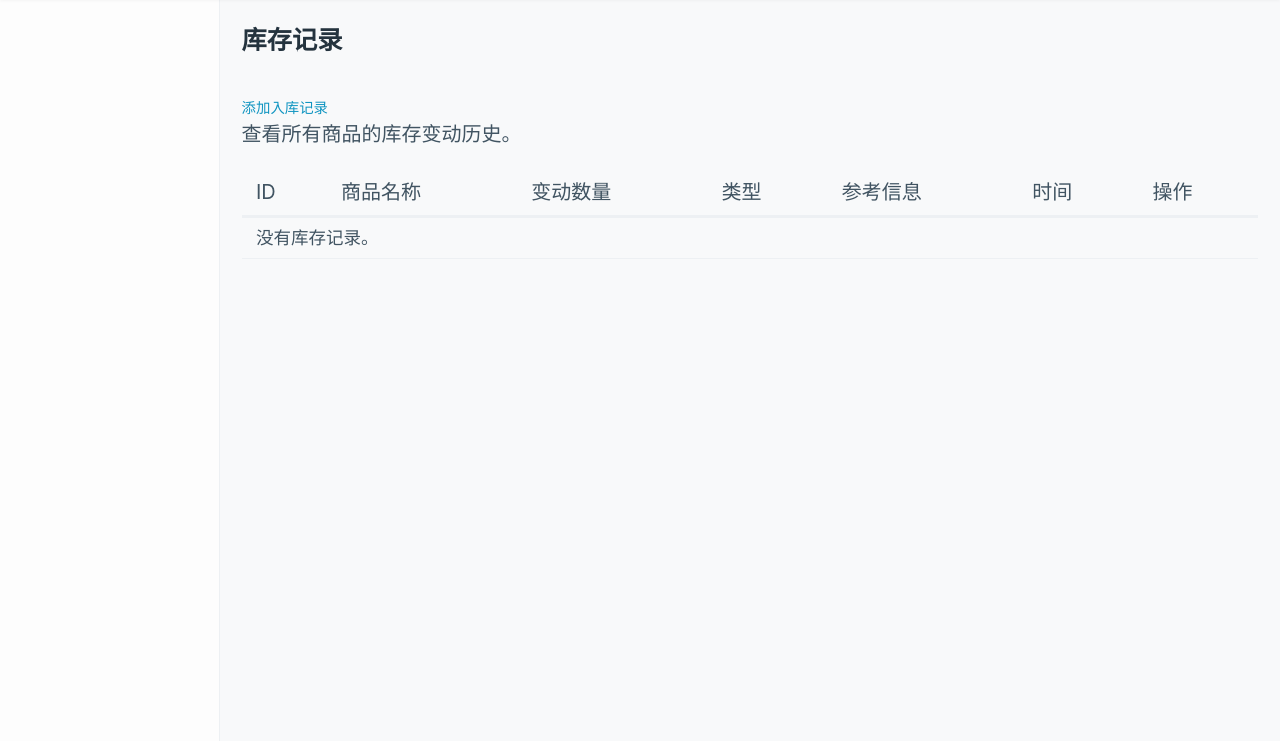
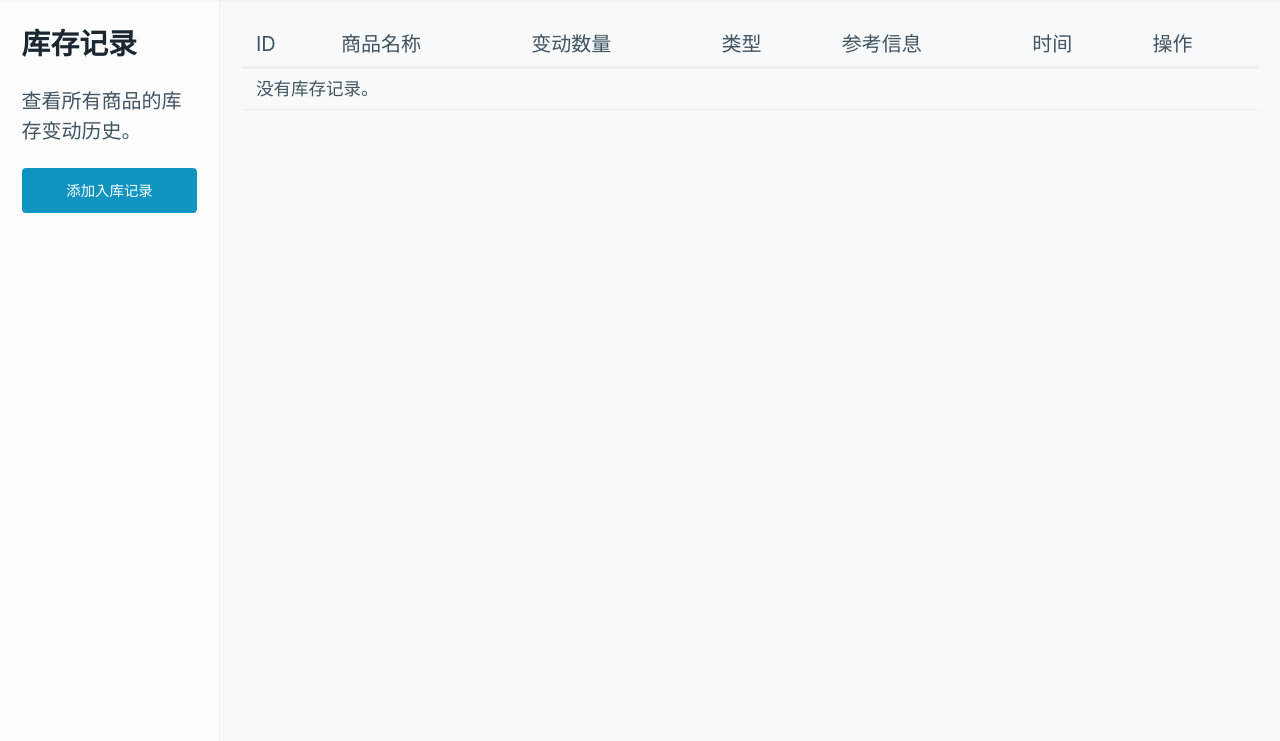
Before and after one commit to tzwf0819/wxstore-jinhengtai, a Python web app: template backend/templates/stock_list.html in a window 1280 px wide. Shown: the part 59-800 px from the top of the page. Run offline with Jinja, Linux system fonts and the light colour scheme; the template is opened without the code that fills it, so the values that code supplies are empty.

```diff
--- a/backend/templates/banner_list.html
+++ b/backend/templates/banner_list.html
@@ -14,7 +14,6 @@
             <tr>
                 <th>ID</th>
                 <th>图片预览</th>
-                <th>链接 URL</th>
                 <th>排序</th>
                 <th>状态</th>
                 <th>操作</th>
@@ -26,12 +25,11 @@
                 <td>{{ banner.id }}</td>
                 <td>
                     {% if banner.image_url %}
-                    <img src="{{ url_for('static', path=banner.image_url.split('/', 2)[-1]) }}" alt="Banner Image" class="img-fluid" style="max-width: 150px; max-height: 50px; object-fit: cover;">
+                    <img src="{{ url_for('static', path=banner.image_url) }}" alt="Banner Image" class="img-fluid" style="max-width: 150px; max-height: 50px; object-fit: cover;">
                     {% else %}
                     No Image
                     {% endif %}
                 </td>
-                <td><a href="{{ banner.link_url }}" target="_blank">{{ banner.link_url }}</a></td>
                 <td>{{ banner.sort_order }}</td>
                 <td><span class="badge bg-{% if banner.is_active %}success{% else %}secondary{% endif %}">{% if banner.is_active %}激活{% else %}禁用{% endif %}</span></td>
                 <td>
--- a/backend/templates/stock_list.html
+++ b/backend/templates/stock_list.html
@@ -2,14 +2,13 @@
 
 {% block title %}库存记录{% endblock %}
 
+{% block sidebar %}
+    <h1>库存记录</h1>
+    <p>查看所有商品的库存变动历史。</p>
+    <a href="{{ url_for('new_stock_in_form') }}" role="button" class="primary">添加入库记录</a>
+{% endblock %}
+
 {% block content %}
-<div class="container mt-4">
-    <div class="d-flex justify-content-between align-items-center mb-3">
-        <h2>库存记录</h2>
-        <a href="{{ url_for('new_stock_in_form') }}" class="btn btn-primary">添加入库记录</a>
-    </div>
-    <p>查看所有商品的库存变动历史。</p>
-
 <div class="table-responsive">
     <table class="table table-striped">
         <thead>
@@ -48,5 +47,4 @@
         </tbody>
     </table>
 </div>
-</div>
 {% endblock %}
```
Also changed, not shown: backend/app/web/admin.py (+5 -9 lines), backend/templates/banner_form.html (+1 -6 lines), backend/static/uploads/4544e8a5-997c-4301-8732-0597e95c8906_微信图片_20241106193515.jpg (added), backend/static/uploads/85ce7107-767f-4f68-87ce-3c5753ccf89e_微信图片_20240911083739.jpg (added), backend/static/uploads/8c32bfec-e2f1-4f29-84e0-5d0e4070f4d1_微信图片_20250429173857.png (added). Lines whose indentation alone changed are shown as unchanged.
